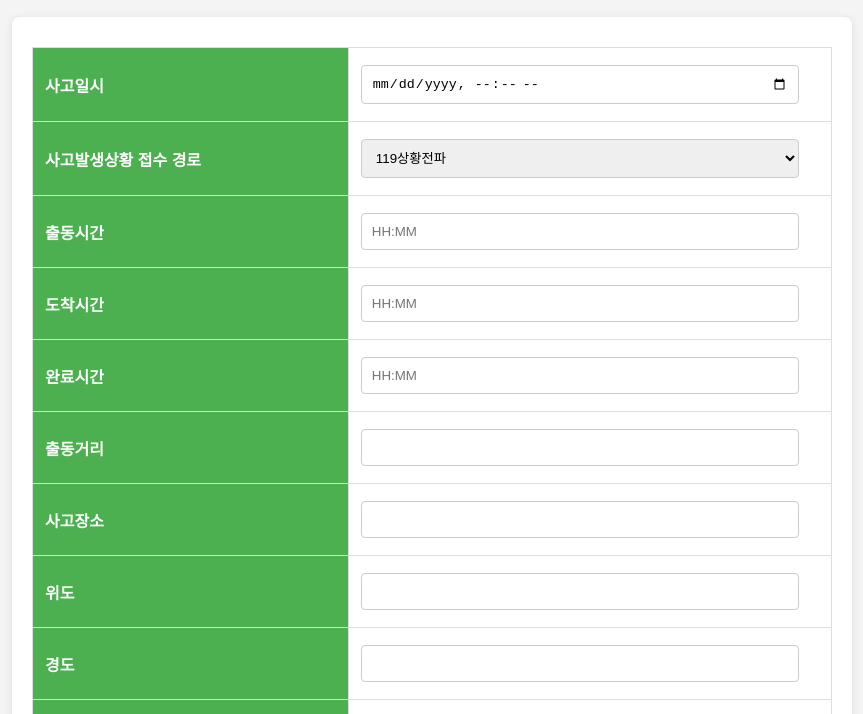
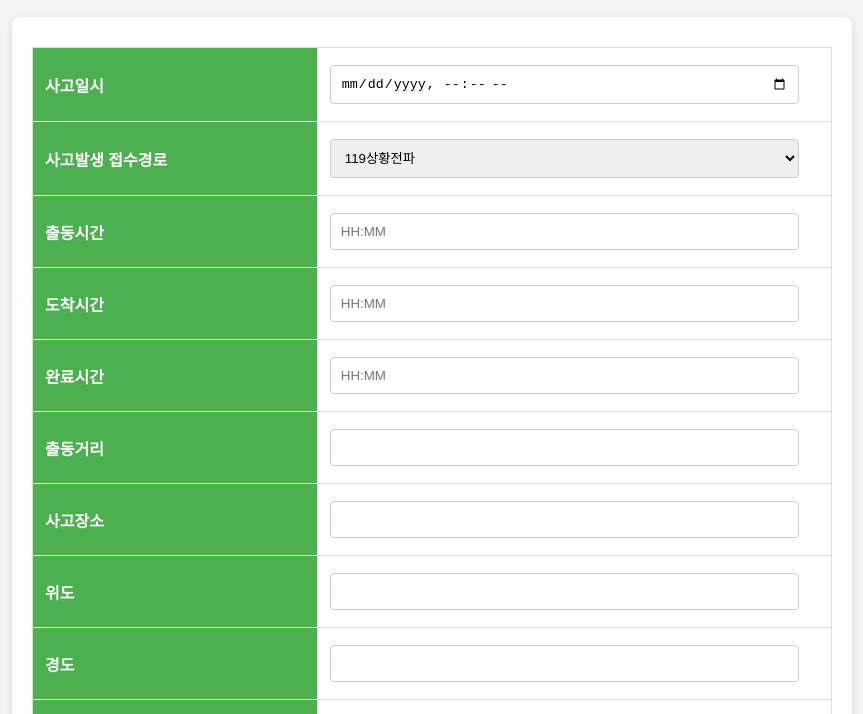
Before and after one commit to PROcsh/PROcsh.github.io, a plain HTML site: page 탐방객 안전사고 처리 일지 엑셀 텍스트 다운 합본.html in a window 1280 px wide. Shown: the part 58-772 px from the top of the page, without its empty margins (208-1071 px from the left). Drawn offline with Linux system fonts and the light colour scheme.

Commit message:
Update 탐방객 안전사고 처리 일지 엑셀 텍스트 다운 합본.html

```diff
--- a/탐방객 안전사고 처리 일지 엑셀 텍스트 다운 합본.html
+++ b/탐방객 안전사고 처리 일지 엑셀 텍스트 다운 합본.html
@@ -118,7 +118,7 @@
                 <td><input type="datetime-local" name="사고일시"></td>
             </tr>
             <tr>
-                <th>사고발생상황 접수 경로</th>
+                <th>사고발생 접수경로</th>
                 <td>
                     <select name="접수경로">
                         <option value="119상황전파">119상황전파</option>
```
